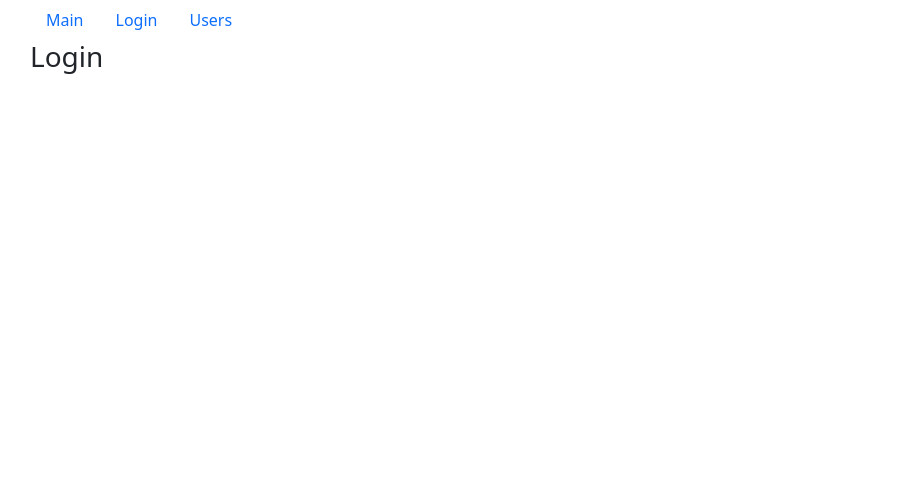
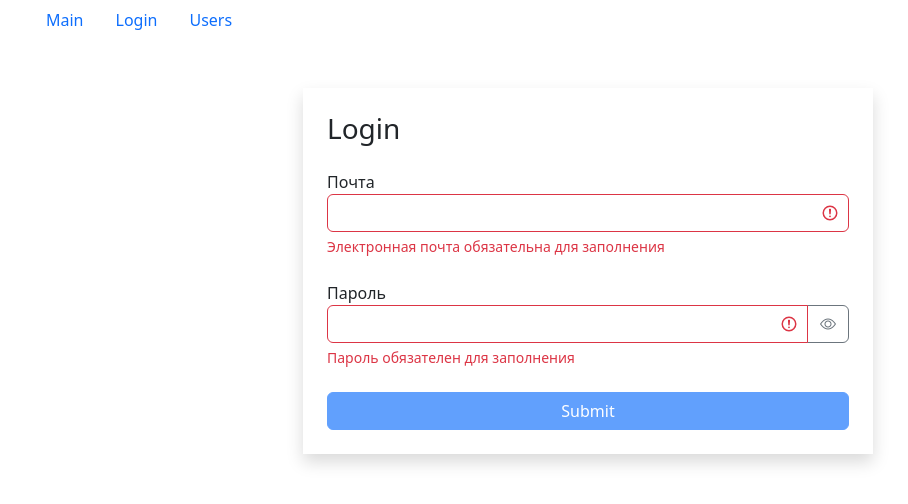
Before and after one commit to VakiTaki/fast_company, a React (Create React App) app: page /login in a window 1280 px wide. Shown: the top 504 px of the page, without its empty margins (52-960 px from the left). Built offline with nearby package versions, Linux system fonts and the light colour scheme.

Commit message:
add login form and validation

```diff
--- /dev/null
+++ b/src/components/UI/textField.jsx
@@ -0,0 +1,56 @@
+import React, { useState } from "react";
+import PropTypes from "prop-types";
+
+function TextField({ label, type, name, value, onChange, error }) {
+    const [showPassword, setShowPassford] = useState(false);
+    const tooglePassword = () => {
+        setShowPassford((prev) => !prev);
+    };
+    const isShowPassword = () => {
+        return showPassword ? "text" : "password";
+    };
+    const isInvalidClass = () => {
+        return "form-control " + (error ? "is-invalid" : "");
+    };
+    return (
+        <div className="mb-4">
+            <label htmlFor={name}>{label}</label>
+            <div className=" input-group has-validation">
+                <input
+                    type={type === "password" ? isShowPassword() : type}
+                    id={name}
+                    name={name}
+                    value={value}
+                    onChange={onChange}
+                    className={isInvalidClass()}
+                />
+                {type === "password" && (
+                    <button
+                        className="btn btn-outline-secondary"
+                        onClick={tooglePassword}
+                    >
+                        <i
+                            className={
+                                "bi bi-eye" + (showPassword ? "-slash" : "")
+                            }
+                        ></i>
+                    </button>
+                )}
+                {error && <div className="invalid-feedback">{error}</div>}
+            </div>
+        </div>
+    );
+}
+TextField.defaultProps = {
+    type: "text"
+};
+TextField.propTypes = {
+    label: PropTypes.string,
+    type: PropTypes.string,
+    name: PropTypes.string,
+    value: PropTypes.string,
+    onChange: PropTypes.func,
+    error: PropTypes.string
+};
+
+export default TextField;
--- a/src/layouts/login.jsx
+++ b/src/layouts/login.jsx
@@ -1,7 +1,86 @@
-import React from "react";
+import React, { useEffect, useState } from "react";
+import TextField from "../components/UI/textField";
+import { validator } from "../utils/validator";
 
 function Login() {
-    return <h3>Login</h3>;
+    const [data, setData] = useState({ email: "", password: "" });
+    const [errors, setErrors] = useState({});
+    useEffect(() => {
+        validate();
+    }, [data]);
+    const handleChange = ({ target }) => {
+        setData((prev) => ({ ...prev, [target.name]: target.value }));
+    };
+    const validatorConfig = {
+        email: {
+            isRequired: {
+                message: "Электронная почта обязательна для заполнения"
+            },
+            isEmail: {
+                message: "Электронная почта введена некорректно"
+            }
+        },
+        password: {
+            isRequired: {
+                message: "Пароль обязателен для заполнения"
+            },
+            isCapitalSymbol: {
+                message: "Пароль должен содержать заглавную букву"
+            },
+            isContainDigit: {
+                message: "Пароль должен содержать цифру"
+            },
+            minLength: {
+                value: 8,
+                message: `Пароль cодержать минимум 8 символов`
+            }
+        }
+    };
+    const validate = () => {
+        const errors = validator(data, validatorConfig);
+        setErrors(errors);
+        return !Object.keys(errors).length;
+    };
+    const isValid = !Object.keys(errors).length;
+    const handleSubmit = (e) => {
+        e.preventDefault();
+        const isValid = validate();
+        if (!isValid) return;
+        console.log(data);
+    };
+
+    return (
+        <div className="conteiner mt-5 ">
+            <div className="row">
+                <div className="col-md-6 offset-md-3 shadow p-4">
+                    <h3 className="mb-4">Login</h3>
+                    <form onSubmit={handleSubmit}>
+                        <TextField
+                            label={"Почта"}
+                            name={"email"}
+                            value={data.email}
+                            onChange={handleChange}
+                            error={errors.email}
+                        />
+                        <TextField
+                            label={"Пароль"}
+                            type={"password"}
+                            name={"password"}
+                            value={data.password}
+                            onChange={handleChange}
+                            error={errors.password}
+                        />
+                        <button
+                            className="btn btn-primary mx-auto w-100"
+                            disabled={!isValid}
+                        >
+                            Submit
+                        </button>
+                    </form>
+                </div>
+            </div>
+        </div>
+    );
 }
 
 export default Login;
--- /dev/null
+++ b/src/utils/validator.js
@@ -0,0 +1,40 @@
+export function validator(data, config) {
+    const errors = {};
+    const validate = (validateMethod, data, config) => {
+        let statusValidate;
+        switch (validateMethod) {
+            case "isRequired":
+                statusValidate = (data.trim() === "");
+                break;
+            case "isEmail": {
+                const emailRegExp = /^\S+@\S+\.\S+$/g;
+                statusValidate = !emailRegExp.test(data);
+                break;
+            }
+            case "isCapitalSymbol": {
+                const capitalSymbolRegExp = /[A-Z]+/g;
+                statusValidate = !capitalSymbolRegExp.test(data);
+                break;
+            }
+            case "isContainDigit": {
+                const containDigitRegExp = /\d+/g;
+                statusValidate = !containDigitRegExp.test(data);
+                break;
+            }
+            case "minLength": {
+                statusValidate = data.length < config.value;
+                break;
+            }
+            default:
+                break;
+        }
+        if (statusValidate) return config.message;
+    };
+    for (const fieldName in data) {
+        for (const validateMethod in config[fieldName]) {
+            const error = validate(validateMethod, data[fieldName], config[fieldName][validateMethod]);
+            if (error && !errors[fieldName]) { errors[fieldName] = error; };
+        }
+    }
+    return errors;
+}
```
Also changed, not shown: .eslintrc.js, 1 other file (tests, documents, lock files or other folders).
